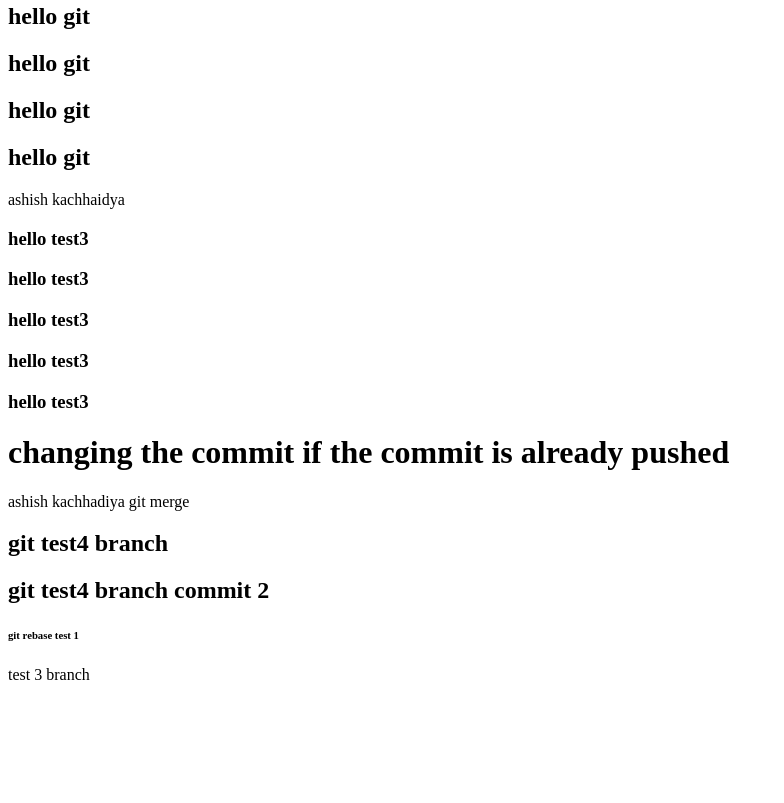
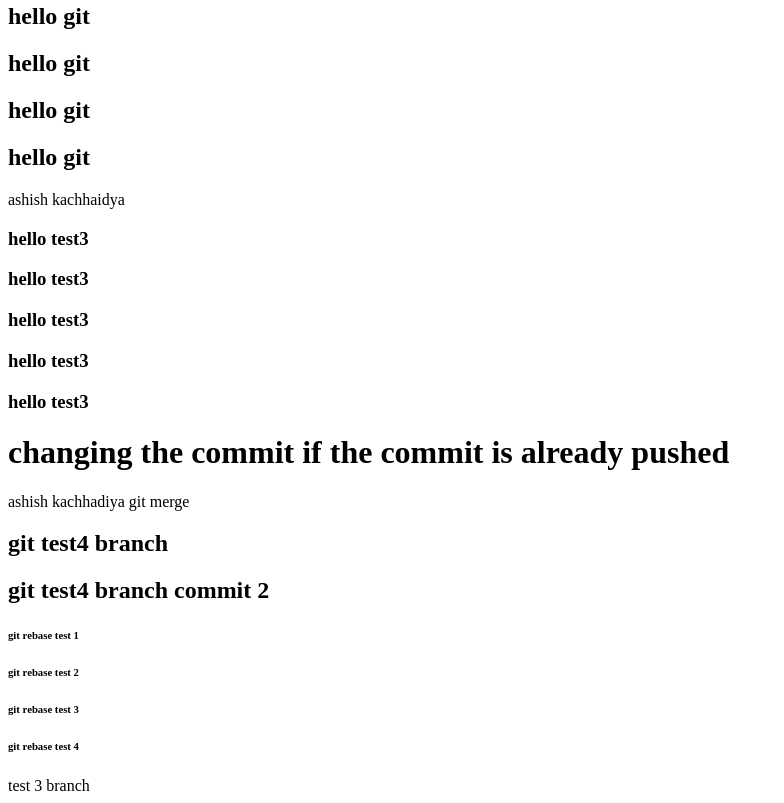
Before and after one commit to ashishkk22/git-gitflow-practical, a plain HTML site: page index.html in a window 1280 px wide. Shown: the part 474-1277 px from the top of the page, without its empty margins (0-784 px from the left). Before the commit the page ends 1166 px from the top, so only its background shows below. Drawn offline with Linux system fonts and the light colour scheme.

Commit message:
merged 3 commit into one

```diff
--- a/index.html
+++ b/index.html
@@ -30,6 +30,9 @@
     <h2>git test4 branch</h2>
     <h2>git test4 branch commit 2</h2>
     <h6>git rebase test 1</h6>
+    <h6>git rebase test 2</h6>
+    <h6>git rebase test 3</h6>
+    <h6>git rebase test 4</h6>
   </body>
 
   test 3 branch
```
